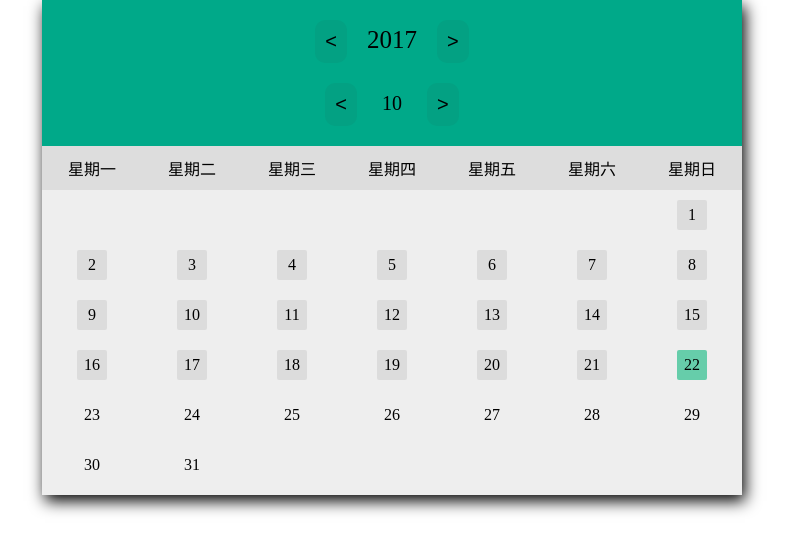
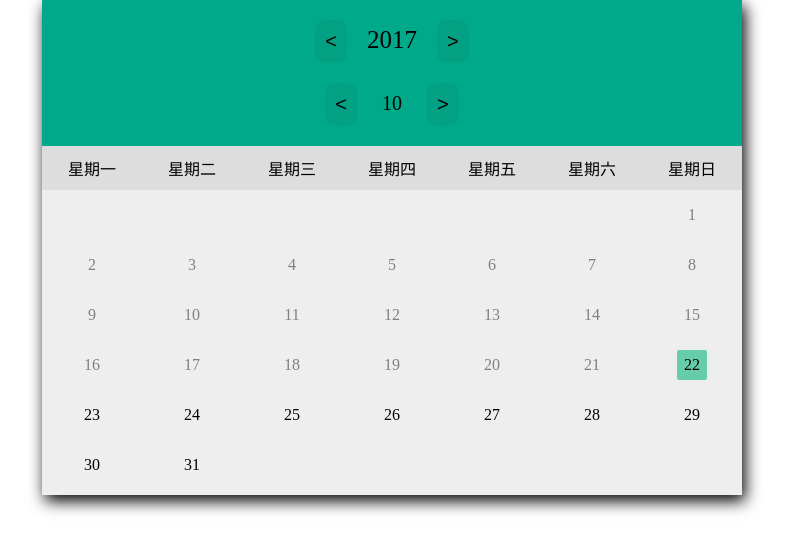
Before and after one commit to LLwyct/Schoolwork, a plain HTML site: page 日历/calendar.html in a window 1280 px wide. Shown: the whole page, without its empty margins (248-1037 px from the left). Drawn offline with Linux system fonts and the light colour scheme.

Commit message:
20171022 19:54

```diff
--- a/日历/calendar.js
+++ b/日历/calendar.js
@@ -1,30 +1,36 @@
-
+//每个月有多少天
     month_day = [31,28,31,30,31,30,31,31,30,31,30,31]
-    var selectelse = false
+//获得当前日期
     var date = new Date()
+//当前的年月日以及礼拜几
     var initdata = {
         year: date.getFullYear(),
         month: date.getMonth() + 1,
         day: date.getDate(),
         week_day: date.getDay()==0?7:date.getDay(),
     }
+//目前选择的日期
     var nowdata = {
         year: initdata.year,
         month: initdata.month,
         day: initdata.day,
     }
-
+//获得用户选择的年份
     var div_year = document.getElementsByClassName('year')[0]
     div_year.innerText = initdata.year
+//获得用户选择的月份
     var div_month = document.getElementsByClassName('month')[0]
     div_month.innerText = initdata.month
+//第一次初始化日历内容
     initContent()
-
+//用户选择日期
     function selectDay() {
+        //重置nowdata的内容
         nowdata.year = div_year.innerText
         nowdata.month = div_month.innerText
         nowdata.day = this.innerText
         var nowaday_div = document.getElementsByClassName('active')
+        //交换两者的css以及event
         if(nowaday_div.length == 0) {
             this.classList.add('active')
             this.classList.remove('day-select')
@@ -40,7 +46,7 @@
             this.removeEventListener('click', selectDay, false)
         }
     }
-
+//初始化日历内容函数
     function initContent()
     {
         var divs = document.getElementsByClassName('day')
@@ -94,6 +100,7 @@
         }
     }
 
+//为四个button添加事件监听
     var btns = document.getElementsByClassName('btn')
 
     btns[0].addEventListener('click', function(){
--- a/日历/style.css
+++ b/日历/style.css
@@ -63,7 +63,7 @@ body {
 }
 
 .cant-select {
-    background-color: #DCDCDC;
+    color: gray;
 }
 
 .day-select:hover {
```
